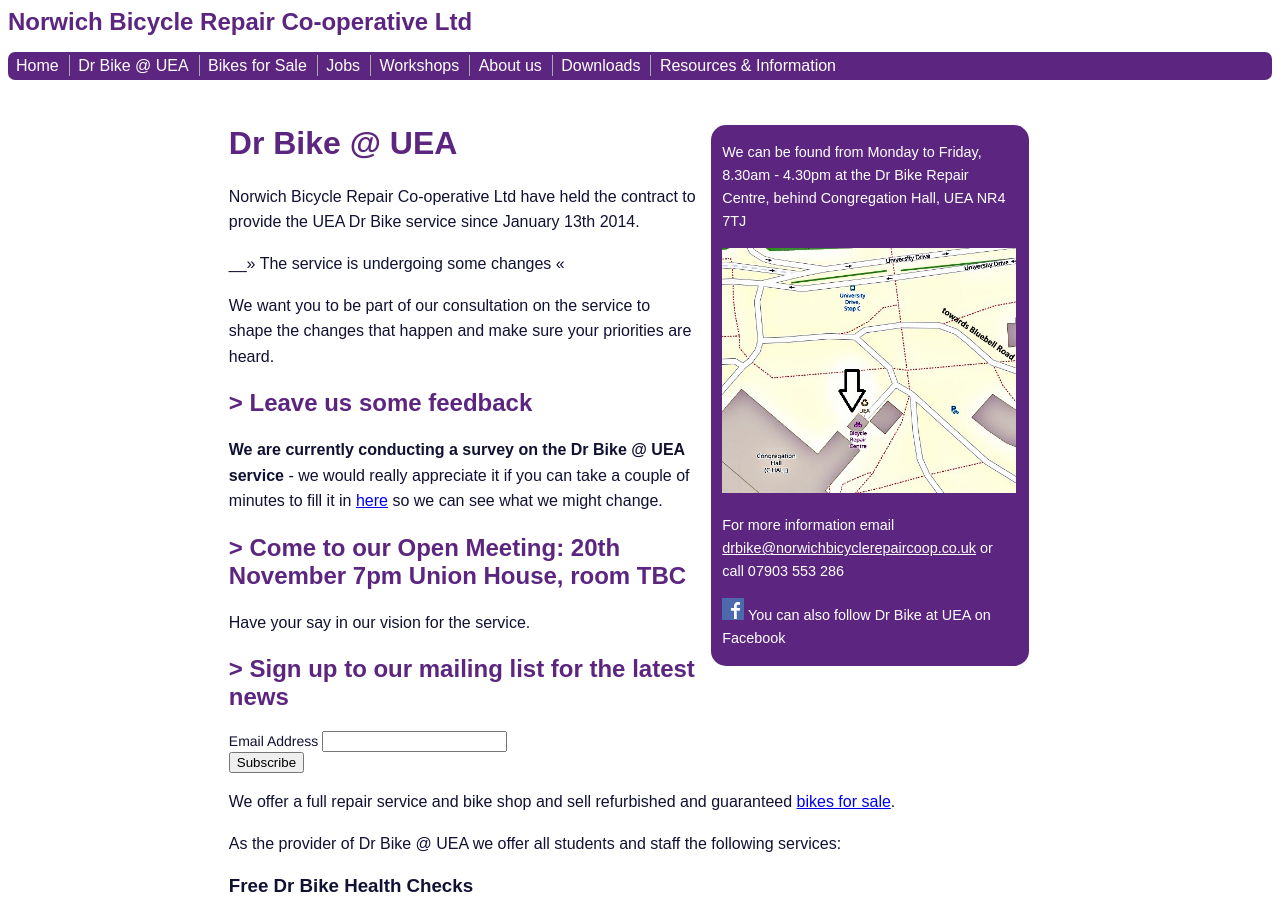
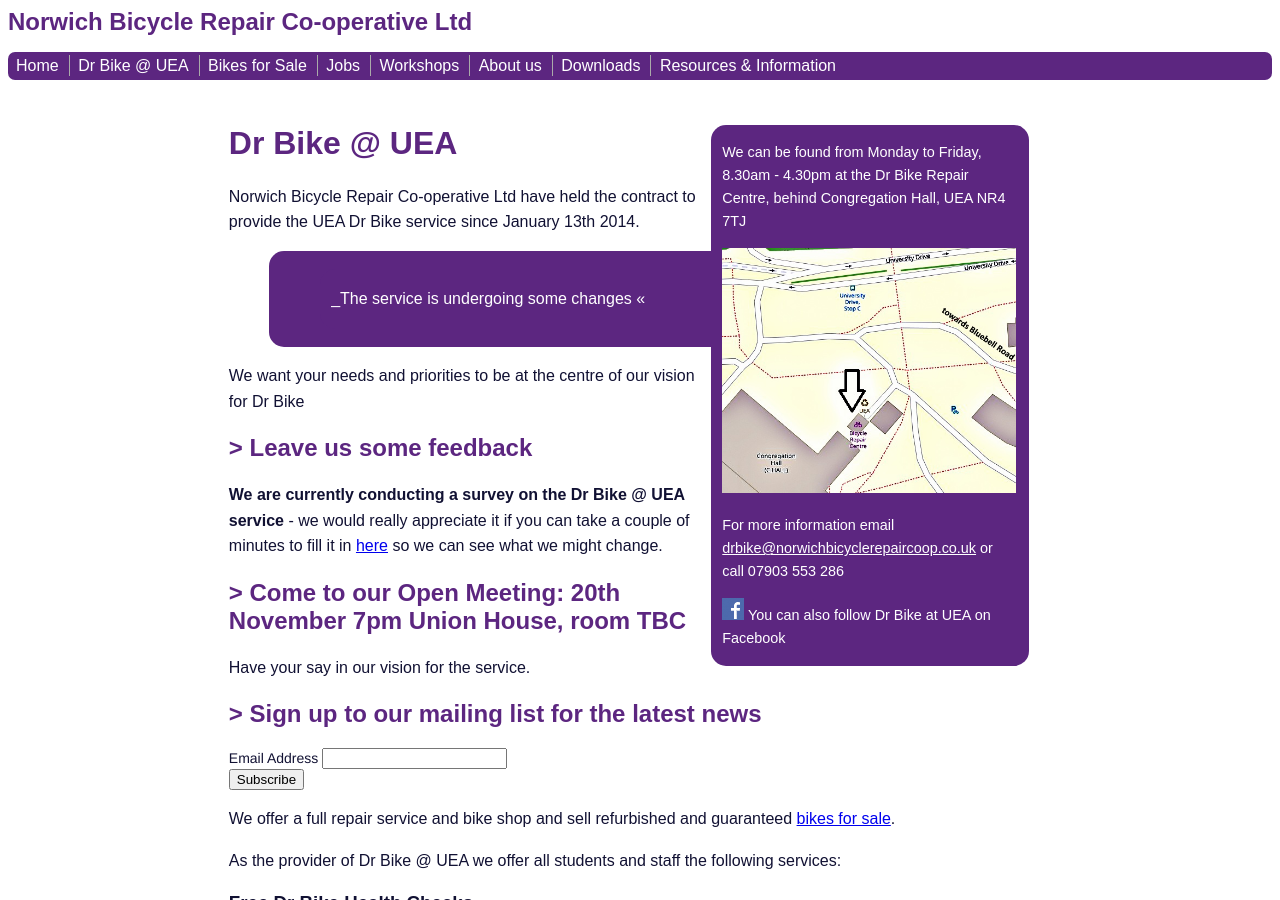
Before and after one commit to norwichbicyclerepaircooperative/norwichbicyclerepaircooperative.github.io, a Jekyll site: the page built from dr-bike-uea/index.md, in a window 1280 px wide and 900 px high. Built offline with Jekyll 4.4.1, drawn with Linux system fonts in a browser that asks for light colours; comment, search, counter and statistics services are not loaded.

Commit message:
Update index.md

```diff
--- a/dr-bike-uea/index.md
+++ b/dr-bike-uea/index.md
@@ -21,9 +21,9 @@
 Norwich Bicycle Repair Co-operative Ltd have held the contract to provide the
 UEA Dr Bike service since January 13th 2014.
 
-__>> The service is undergoing some changes <<
+>> _The service is undergoing some changes <<
 
-We want you to be part of our consultation on the service to shape the changes that happen and make sure your priorities are heard.
+We want your needs and priorities to be at the centre of our vision for Dr Bike
 ## > Leave us some feedback ##
 **We are currently conducting a survey on the Dr Bike @ UEA service** - we would really appreciate it if you can take a couple of minutes to fill it in [here](https://www.surveymonkey.co.uk/r/PW3LLNW) so we can see what we might change.
 
```
